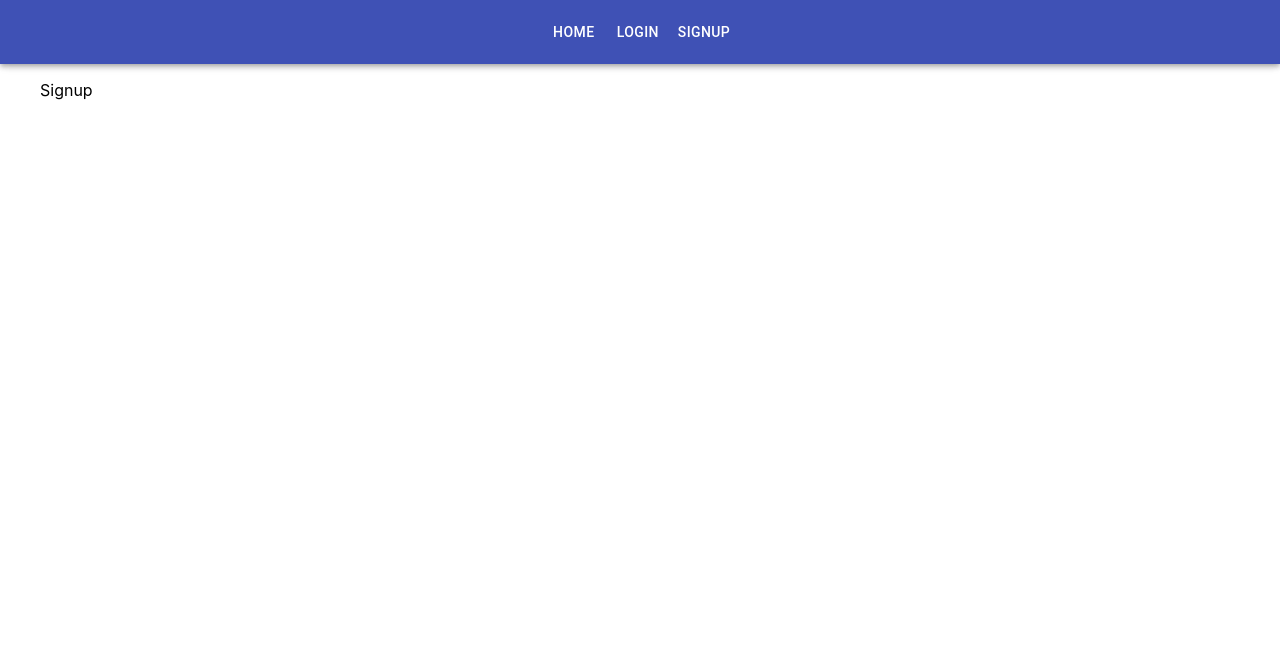
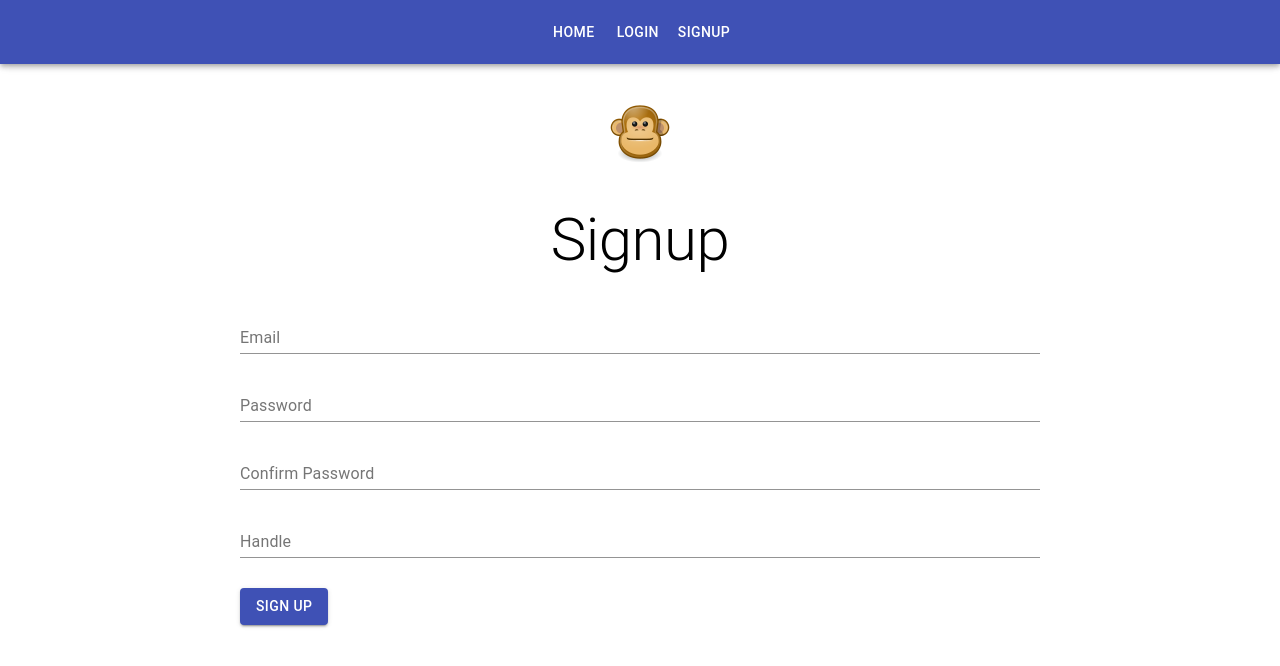
Before and after one commit to mynhinguyentruong/react-firebase-client, a React (Create React App) app: page /signup in a window 1280 px wide. Shown: the top 666 px of the page. Built offline with nearby package versions, Linux system fonts and the light colour scheme.

Commit message:
Setup signup page

```diff
--- a/src/pages/Login.js
+++ b/src/pages/Login.js
@@ -52,6 +52,7 @@ export default function Login() {
     setIsLoading(true)
     axios.post('/login', form)
       .then(res => {
+        localStorage.setItem('FBIdToken', `Bearer ${res.data.token}`)
         setIsLoading(true)
         navigate('/')
       })
--- a/src/pages/Signup.js
+++ b/src/pages/Signup.js
@@ -1,7 +1,139 @@
+import TextField from '@material-ui/core/TextField';
+import { makeStyles } from '@material-ui/core/styles';
+import Box from '@material-ui/core/Box';
+import Typography from '@material-ui/core/Typography';
+import Button from '@material-ui/core/Button';
+
+import AppIcon from '../images/monkey-icon.png'
+
+// import PropTypes from 'prop-types';
+import { useState } from 'react';
+
+import axios from 'axios';
+import { useNavigate } from "react-router-dom";
+
+
+const useStyles = makeStyles(() => ({
+  root: {
+
+  },
+  image: {
+    margin: '20px auto 20px auto'
+  },
+  pageTitle: {
+    margin: '20px auto 20px auto'
+  },
+  textField: {
+    margin: '10px auto 10px auto',
+  },
+  button: {
+    marginTop: '20px'
+  }
+}))
+
 export default function Signup() {
+  const [form, setForm] = useState({
+    email: '',
+    password: '',
+    confirmPassword: '',
+    handle: ''
+  })
+  const [error, setError] = useState({})
+  const [isLoading, setIsLoading] = useState(false)
+
+  let navigate = useNavigate();
+
+
+
+  const classes = useStyles();
+  // console.log(classes)
+
+  function handleSubmit(e) {
+    e.preventDefault();
+    setIsLoading(true)
+    axios.post('/signup', form)
+      .then(res => {
+        localStorage.setItem('FBIdToken', `Bearer ${res.data.token}`)
+        setIsLoading(true)
+        navigate('/')
+      })
+      .catch(err => {
+        console.log(err)
+        setError(err.response.data)
+        setIsLoading(false)
+      })
+  }
+
+  function handleChange(e) {
+    const { name, value } = e.target
+    setForm(prevValue => ({...prevValue, [name]: value}))
+  }
+
   return (
-    <div>
-      Signup
-    </div>
+    <Box display="flex" flexDirection="column" justifyContent="center" className={classes.root}>
+
+        <img src={AppIcon} alt='logo' className={classes.image} />
+        <Typography variant='h2' className={classes.pageTitle}>
+          Signup
+        </Typography>
+        <div style={{ maxWidth: 800, display: 'block', marginInline: 'auto' }}>
+          <Box component="div">
+          <form noValidate onSubmit={handleSubmit}>
+            <TextField
+              id='email'
+              name='email'
+              type="email"
+              label="Email"
+              className={classes.textField}
+              error={error.email ? true : false}
+              helperText={error.email}
+              value={form.email}
+              onChange={handleChange}
+              fullWidth/>
+            <TextField
+              id='password'
+              name='password'
+              type="password"
+              label="Password"
+              className={classes.textField}
+              error={error.password ? true : false}
+              helperText={error.password}
+              value={form.password}
+              onChange={handleChange}
+              fullWidth
+              />
+            <TextField
+              id='confirmPassword'
+              name='confirmPassword'
+              type="confirmPassword"
+              label="Confirm Password"
+              className={classes.textField}
+              error={error.confirmPassword ? true : false}
+              helperText={error.confirmPassword}
+              value={form.confirmPassword}
+              onChange={handleChange}
+              fullWidth
+              />
+            <TextField
+              id='handle'
+              name='handle'
+              type="handle"
+              label="Handle"
+              className={classes.textField}
+              error={error.handle ? true : false}
+              helperText={error.handle}
+              value={form.handle}
+              onChange={handleChange}
+              fullWidth
+              />
+            <Button type='submit' variant="contained" color="primary" className={classes.button}>Sign up</Button>
+          </form>
+          </Box>
+        </div>
+    </Box>
   )
 }
+
+// Login.propTypes = {
+//   classes: PropTypes.object.isRequired
+// }
```
